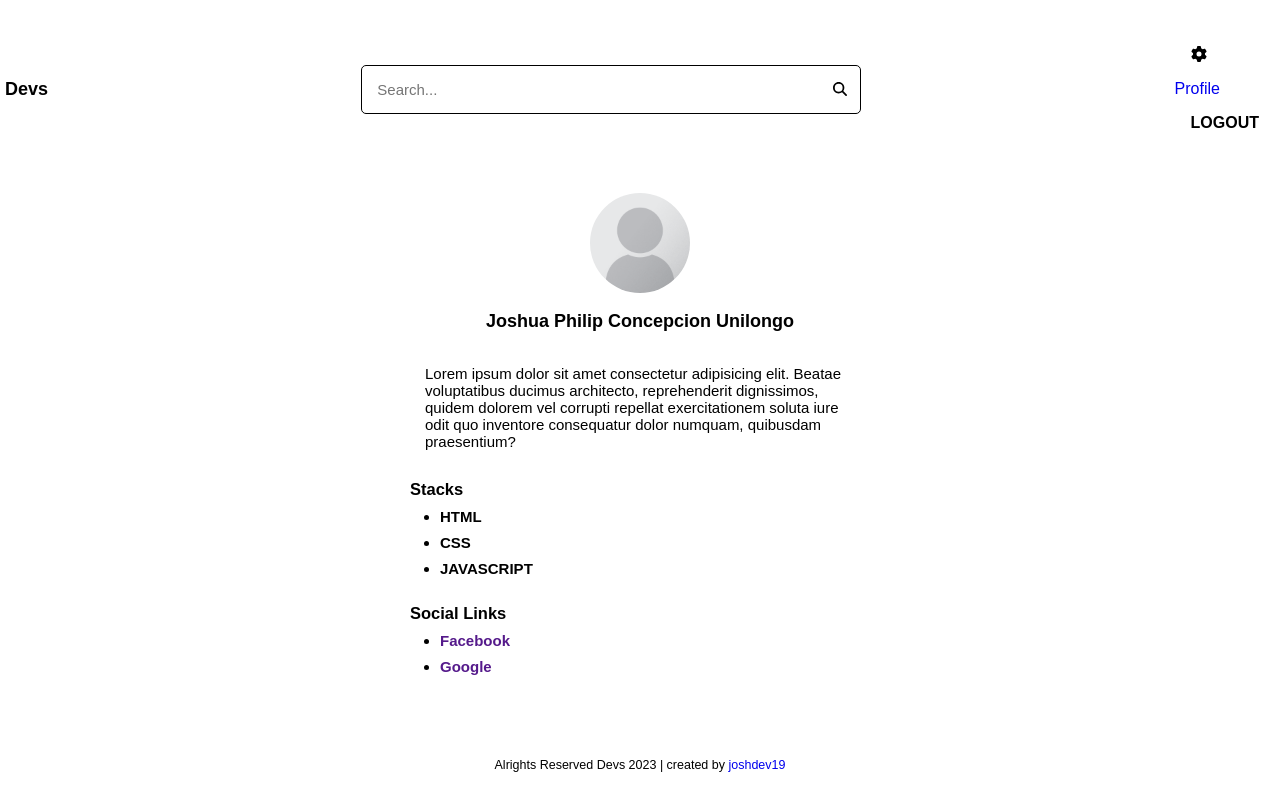
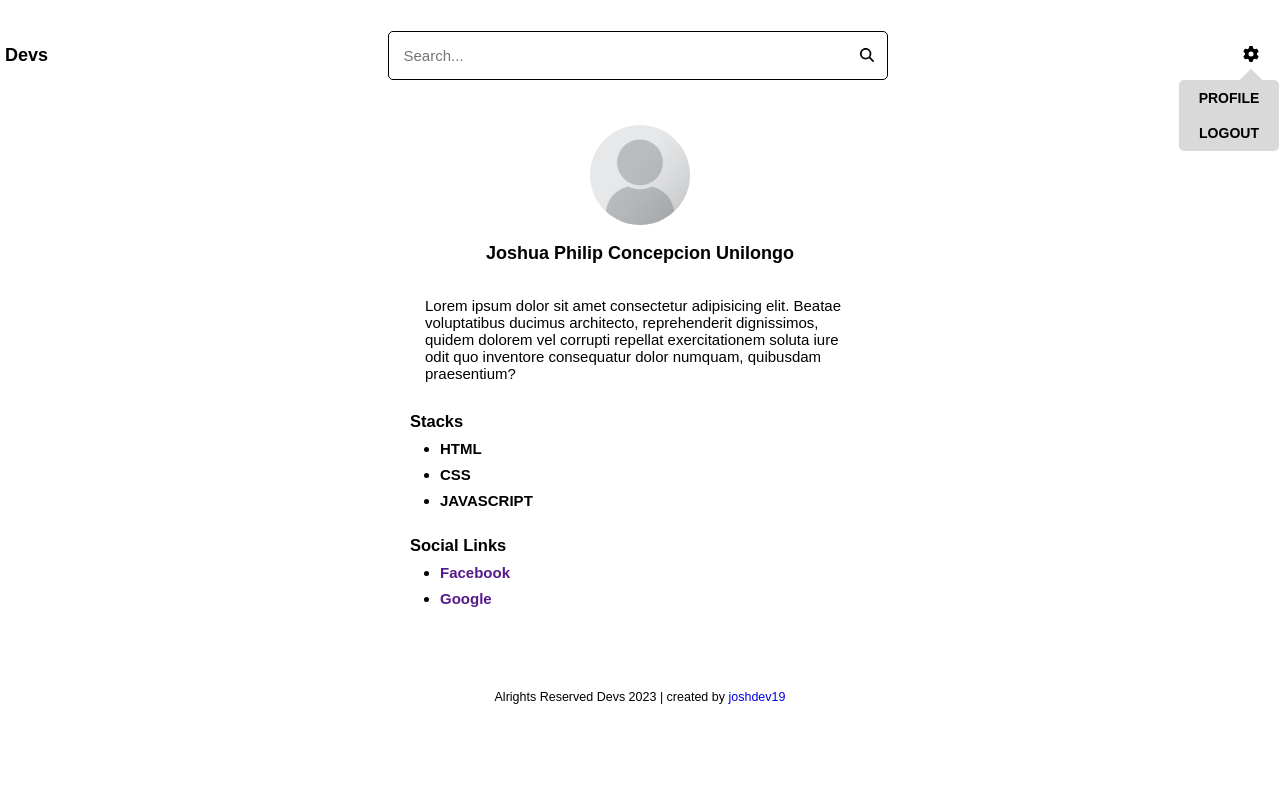
Before and after one commit to jinshin19/devs, a React (Vite) app in the folder client/: page /read/1 in a window 1280 px wide. Built offline with nearby package versions, Linux system fonts and the light colour scheme.

Commit message:
Styles for Subsetting

```diff
--- a/client/src/index.css
+++ b/client/src/index.css
@@ -66,6 +66,7 @@
 .wrapper .about-wrapper .title-wrapper,
 .wrapper .about-wrapper .content-wrapper,
 .wrapper nav,
+.wrapper nav ul li .sub-setting-wrapper .actions-wrapper,
 .wrapper .devs-container,
 .wrapper .read-container,
 .wrapper .read-content-wrapper .image-wrapper,
@@ -245,6 +246,49 @@
   position: absolute;
   right: 0;
   padding: 1em;
+}
+
+.wrapper nav ul li {
+  position: relative;
+}
+
+.wrapper nav ul li .sub-setting-wrapper {
+  position: absolute;
+  background: #d9d9d9;
+  text-align: center;
+  left: -100%;
+  width: 100px;
+  border-radius: 5px;
+}
+
+.wrapper nav ul li .sub-setting-wrapper .arrow {
+  position: absolute;
+  width: 30px;
+  height: 30px;
+  transform: rotate(-45deg);
+  right: 13px;
+  top: -5px;
+  background: #d9d9d9;
+  z-index: -1;
+}
+
+.wrapper nav ul li .sub-setting-wrapper .actions:hover {
+  background: #b9b9b9;;
+}
+
+.wrapper nav ul li .sub-setting-wrapper .actions {
+  padding: 0;
+  margin: 0;
+  text-transform: uppercase;
+  text-align: center;
+  display: block;
+  font-weight: 600;
+  width: 100%;
+  padding: .7em 0;
+  color: black;
+  z-index: 1;
+  font-size: 14px;
+  border-radius: 0;
 }
 
 /* Devs Container */
```
